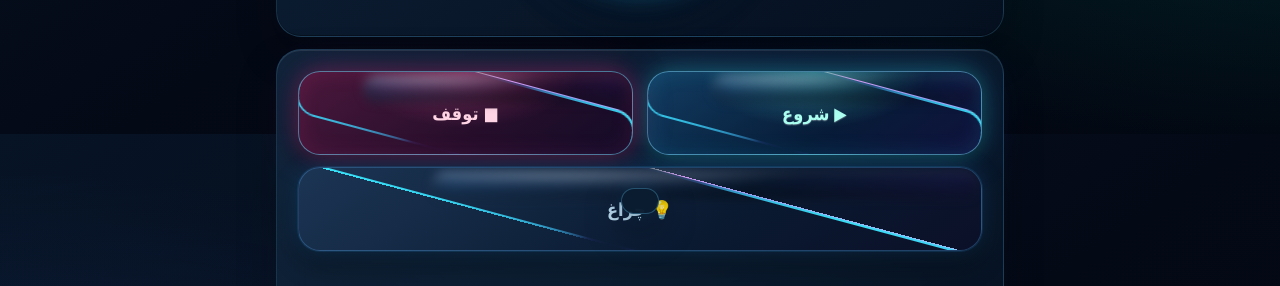
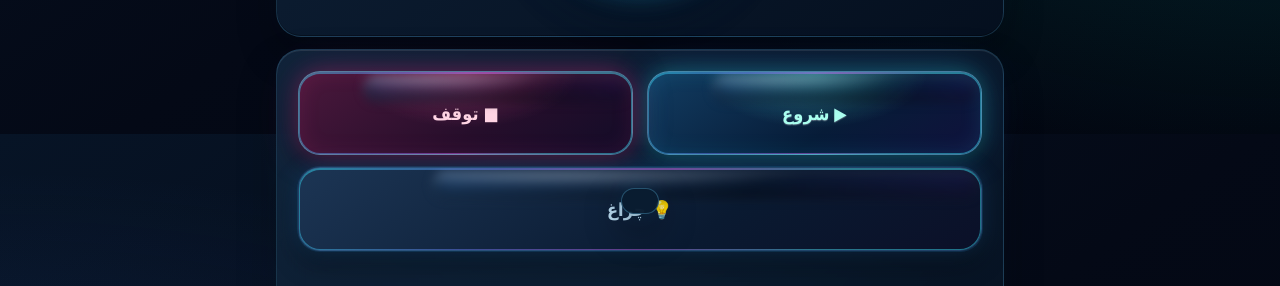
Before and after one commit to soheil1367jalili-crypto/steampro-remote, a plain HTML site: page index.html in a window 1280 px wide. Shown: the part 666-952 px from the top of the page. Drawn offline with Linux system fonts and the light colour scheme; a script that the page names is missing.

Commit message:
Update index.html

```diff
--- a/index.html
+++ b/index.html
@@ -210,18 +210,18 @@ body:before{content:"";position:fixed;inset:0;pointer-events:none;z-index:0;opac
 @media(prefers-reduced-motion:no-preference){.card{transition:border-color .25s,box-shadow .25s}.card:active{border-color:rgba(105,220,255,.3)}.conn-badge.ok .conn-dot{animation:pulse-dot 2s ease-in-out infinite}}
 
 
-/* STEAMPRO ELECTRIC CHARGING HALO BUTTONS — VISUAL ONLY */
+/* STEAMPRO HEARTBEAT NEON EDGE — VISUAL ONLY */
 .btn-main,.music-btn,.btn-light,.btn-save,.btn-secondary,.btn-danger,.locked-overlay button{
  position:relative;isolation:isolate;overflow:hidden;border-radius:22px!important;
  background-color:#07152d!important;
 }
-/* Twin luminous arcs inspired by a premium fast-charging ring */
+/* ثابت ماندن حلقه روی حاشیه؛ فقط شدت نور مانند ضربان قلب بالا و پایین می‌رود */
 .btn-main:before,.music-btn:before,.btn-light:before,.btn-save:before,.btn-secondary:before,.btn-danger:before,.locked-overlay button:before{
- content:"";position:absolute;inset:-2px;border-radius:inherit;padding:2px;
- background:conic-gradient(from 0deg,transparent 0 9%,rgba(64,179,255,.08) 14%,#3ceaff 22%,#6e62ff 31%,#d05bff 39%,transparent 48% 63%,#39eaff 73%,#69fff0 82%,transparent 91%);
+ content:"";position:absolute;inset:-1px;border-radius:inherit;padding:1.8px;
+ background:linear-gradient(115deg,#35eaff 0%,#7180ff 28%,#d36aff 52%,#53eaff 76%,#35eaff 100%);
  -webkit-mask:linear-gradient(#000 0 0) content-box,linear-gradient(#000 0 0);-webkit-mask-composite:xor;mask-composite:exclude;
- filter:drop-shadow(0 0 5px rgba(54,177,255,.85)) drop-shadow(0 0 12px rgba(118,83,255,.5));
- opacity:.95;animation:spChargeHalo 4.8s linear infinite;pointer-events:none;z-index:2
+ filter:drop-shadow(0 0 4px rgba(54,207,255,.65)) drop-shadow(0 0 9px rgba(142,91,255,.38));
+ opacity:.52;animation:spHeartbeatEdge 1.65s ease-in-out infinite;pointer-events:none;z-index:2
 }
 .btn-main:after,.music-btn:after,.btn-light:after,.btn-save:after,.btn-secondary:after,.btn-danger:after,.locked-overlay button:after{
  content:"";position:absolute;inset:3px;border-radius:inherit;pointer-events:none;z-index:0;
@@ -236,8 +236,8 @@ body:before{content:"";position:fixed;inset:0;pointer-events:none;z-index:0;opac
 .btn-light.off,.music-btn:not(.play):not(.stop),.btn-secondary{background:linear-gradient(145deg,#1c3554,#0a1a31 62%,#0b1028)!important;color:#b7d8ed!important;border-color:rgba(93,178,255,.28)!important}
 .music-btn.stop{background:linear-gradient(145deg,#501b3d,#210e2a)!important;color:#ffd5e4!important}
 .btn-save,.locked-overlay button{background:linear-gradient(145deg,#174b70,#102b58 58%,#17133e)!important;color:#e6faff!important;box-shadow:0 0 22px rgba(44,179,255,.25),0 10px 24px rgba(0,0,0,.4)!important}
-@keyframes spChargeHalo{to{transform:rotate(360deg)}}
-@media(prefers-reduced-motion:reduce){.btn-main:before,.music-btn:before,.btn-light:before,.btn-save:before,.btn-secondary:before,.btn-danger:before,.locked-overlay button:before{animation:none!important}}
+@keyframes spHeartbeatEdge{0%,100%{opacity:.42;filter:drop-shadow(0 0 3px rgba(54,207,255,.45)) drop-shadow(0 0 6px rgba(142,91,255,.25))}18%{opacity:.95;filter:drop-shadow(0 0 7px rgba(54,207,255,.95)) drop-shadow(0 0 15px rgba(142,91,255,.75))}31%{opacity:.58}44%{opacity:.88;filter:drop-shadow(0 0 6px rgba(54,207,255,.85)) drop-shadow(0 0 12px rgba(142,91,255,.65))}62%{opacity:.48}}
+@media(prefers-reduced-motion:reduce){.btn-main:before,.music-btn:before,.btn-light:before,.btn-save:before,.btn-secondary:before,.btn-danger:before,.locked-overlay button:before{animation:none!important;opacity:.78}}
 
 </style>
 </head>
```
